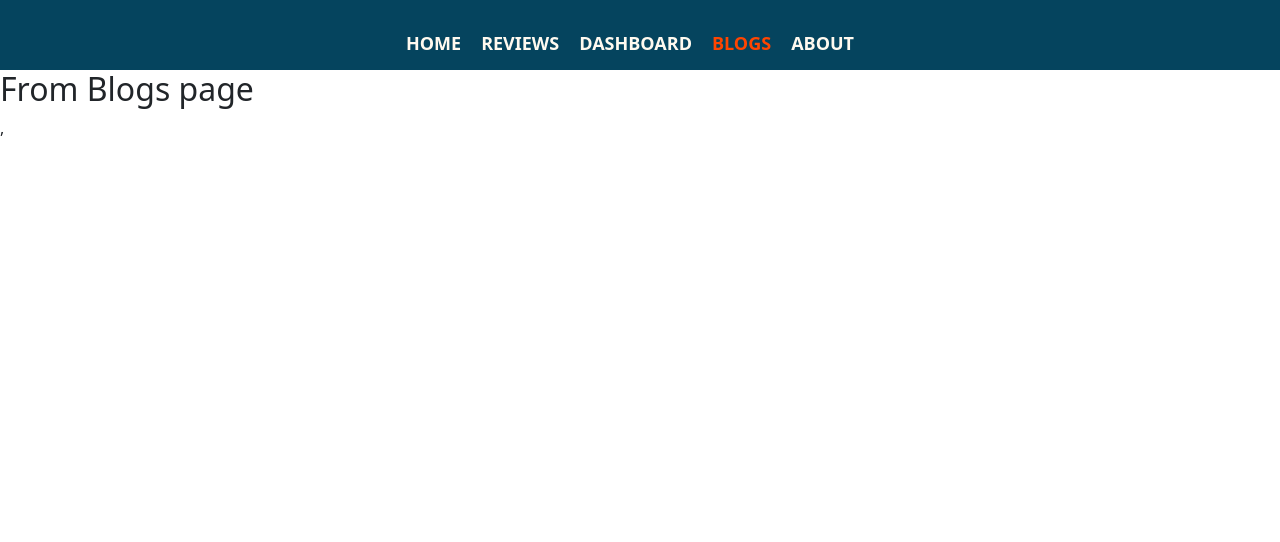
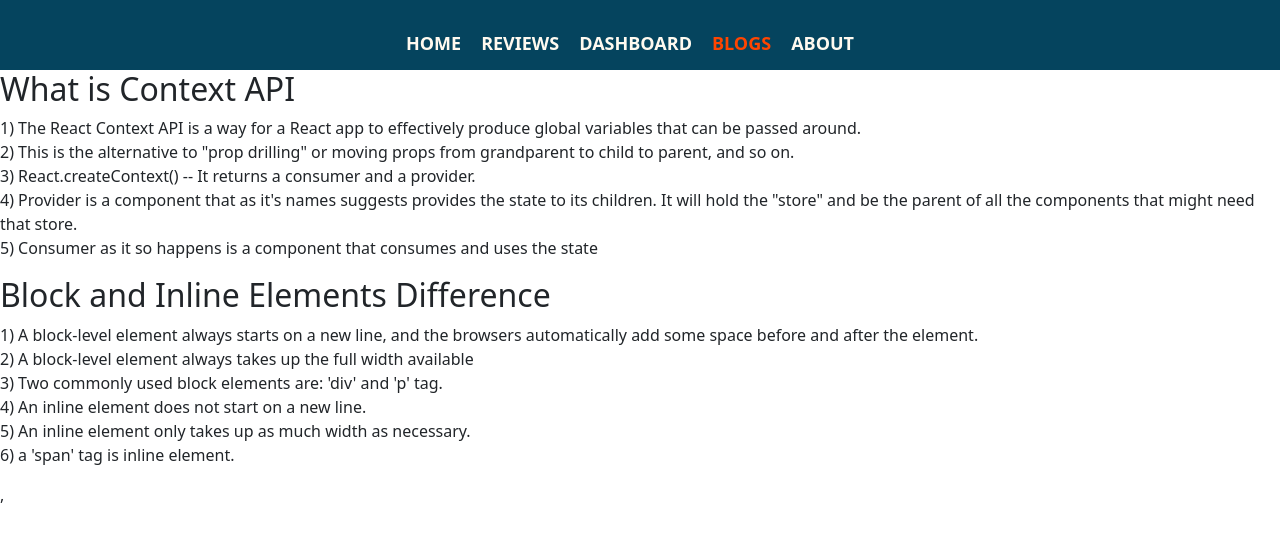
Before and after one commit to Mujakkir85/BMW-product-review, a React (Create React App) app: page /blogs in a window 1280 px wide. Shown: the top 542 px of the page. Built offline with nearby package versions, Linux system fonts and the light colour scheme.

Commit message:
add 4 point  in readme file

```diff
--- a/src/component/Blogs/Blogs.js
+++ b/src/component/Blogs/Blogs.js
@@ -3,7 +3,24 @@ import React from 'react';
 const Blogs = () => {
     return (
         <div>
-            <h2>From Blogs page</h2>
+            <h2>What is Context API</h2>
+            <p>
+                1) The React Context API is a way for a React app to effectively produce global variables that can be passed around.<br></br>
+                2) This is the alternative to "prop drilling" or moving props from grandparent to child to parent, and so on.<br></br>
+                3) React.createContext() -- It returns a consumer and a provider.<br></br>
+                4) Provider is a component that as it's names suggests provides the state to its children. It will hold the "store" and be the parent of all the components that might need that store.<br></br>
+                5) Consumer as it so happens is a component that consumes and uses the state
+            </p>
+
+            <h2>Block and Inline Elements Difference</h2>
+            <p>
+                1) A block-level element always starts on a new line, and the browsers automatically add some space before and after the element. <br />
+                2) A block-level element always takes up the full width available <br></br>
+                3) Two commonly used block elements are: 'div' and 'p' tag.<br></br>
+                4) An inline element does not start on a new line.<br></br>
+                5) An inline element only takes up as much width as necessary.<br></br>
+                6) a 'span' tag is inline element.
+            </p>
         </div>
     );
 };
--- a/src/component/Dashboard/Dashboard.js
+++ b/src/component/Dashboard/Dashboard.js
@@ -27,7 +27,7 @@ const Dashboard = () => {
             <br />
 
             <div>
-                <h2>Pie Chart</h2>
+                <h2>AreaChart</h2>
                 <AreaChart
                     width={500}
                     height={400}
--- a/src/component/Home/Home.js
+++ b/src/component/Home/Home.js
@@ -8,7 +8,7 @@ import './Home.css'
 const Home = () => {
     const [reviews, setReviews] = useReviews();
 
-    let newReviews = reviews.slice(3);
+    let newReviews = reviews.slice(0, 3);
     // console.log(newReviews)
     const nevigate = useNavigate()
 
```
Also changed, not shown: 1 other file (tests, documents, lock files or other folders).
